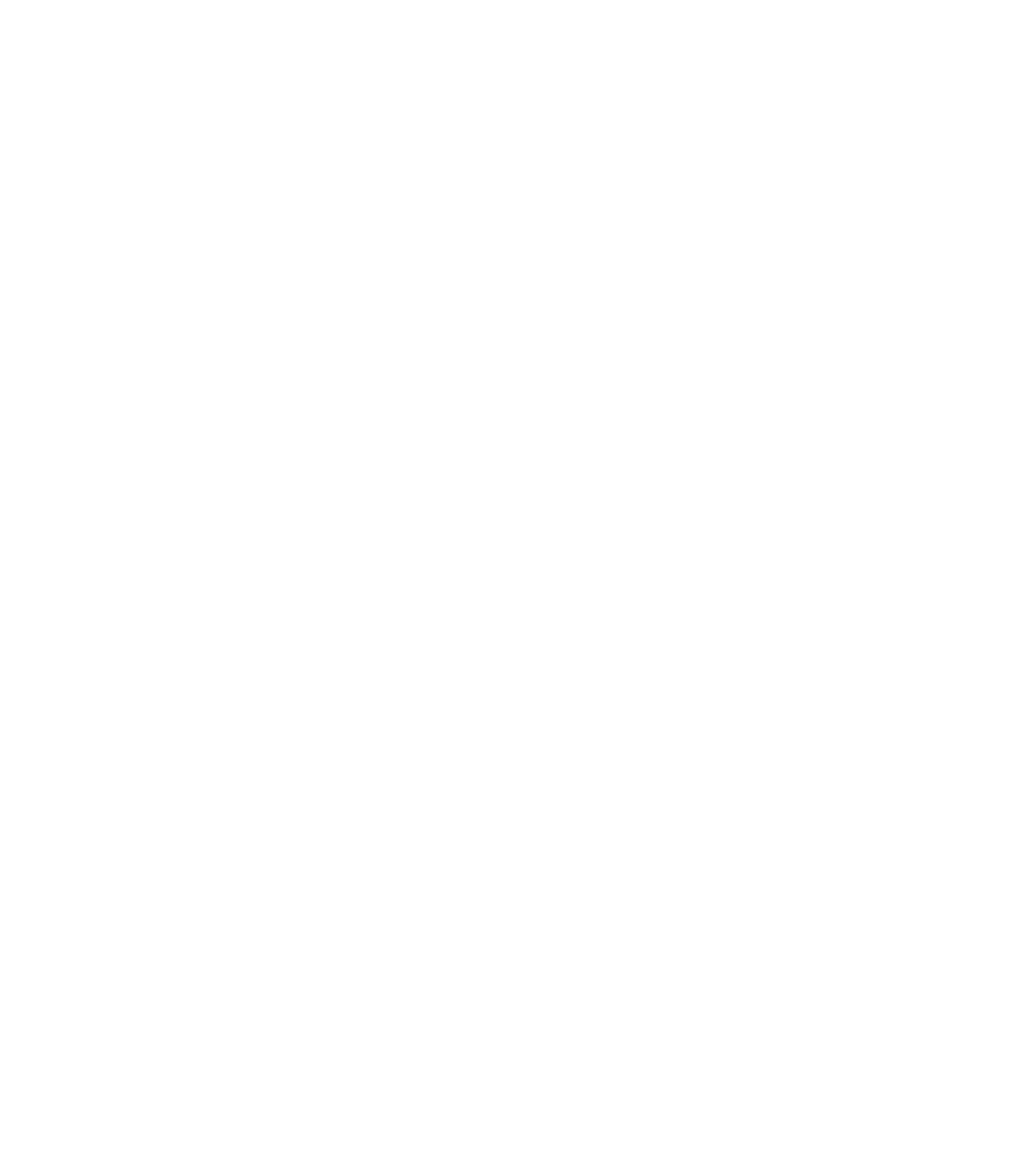
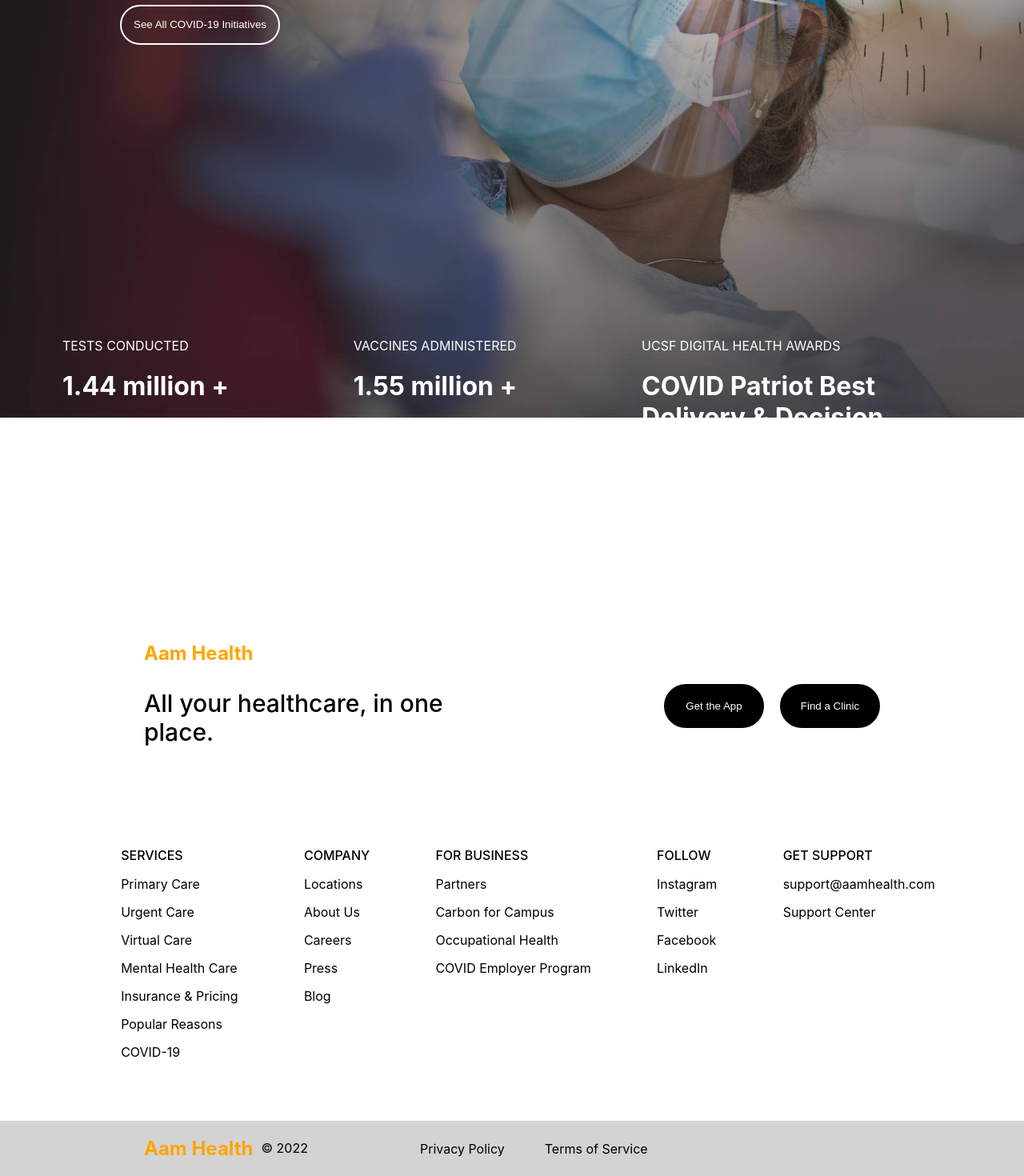
Before and after one commit to prakashkalsariya/aam-health, a Next.js app: page / in a window 1280 px wide. Shown: the part 4224-5694 px from the top of the page at 80% size. Before the commit the page ends 3786 px from the top, so only its background shows below. Built offline with nearby package versions, Linux system fonts and the light colour scheme.

Commit message:
chnages for footer

```diff
--- a/pages/index.tsx
+++ b/pages/index.tsx
@@ -277,7 +277,6 @@
 
               <div className={styles.phone_app_bottom_contain}>
                 <p>
-                  {" "}
                   <span>»</span> Book same-day appointments
                 </p>
                 <p>
@@ -292,6 +291,138 @@
               </div>
             </div>
           </div>
+
+          <div className={styles.covid_container}>
+            <div className={styles.covid_img}>
+              <Image
+                src="/images/covid-img.jpg"
+                alt="app-data"
+                width={2000}
+                height={1500}
+              />
+            </div>
+
+            <div className={styles.covid_contain_container}>
+              <div className={styles.covid_top_contain}>
+                <p>
+                  CAPTAIN NAJERA, LA FIRE DEPT, DODGER STADIUM VACCINATION SITE:
+                </p>
+                <h1>
+                  In order to make this work well, we have a collaborative
+                  effort with Carbon Health... Without them this wouldn’t work.
+                </h1>
+                <button>See All COVID-19 Initiatives</button>
+              </div>
+              <div className={styles.covid_bottom_contain}>
+                <div className={styles.covid_bottom_left}>
+                  <p>TESTS CONDUCTED</p>
+                  <h1>1.44 million +</h1>
+                </div>
+                <div className={styles.covid_bottom_center}>
+                  <p>VACCINES ADMINISTERED</p>
+                  <h1>1.55 million +</h1>
+                </div>
+
+                <div className={styles.covid_bottom_right}>
+                  <p>UCSF DIGITAL HEALTH AWARDS</p>
+                  <h1>COVID Patriot Best Delivery & Decision Support Award</h1>
+                </div>
+              </div>
+            </div>
+          </div>
+
+
+<footer className={styles.footer_container}>
+<div className={styles.footer_top_contain_container}>
+<div className={styles.footer_top_contain_logo}>
+  <h2>Aam Health</h2>
+  <p>All your healthcare,
+in one place.</p>
+
+
+  </div>
+<div  className={styles.footer_top_contain_button}>
+ <button>Get the App</button>
+ <button>Find a Clinic</button>
+
+</div>
+</div>
+
+<div className={styles.footer_center_contain_container}>
+ <div className={styles.footer_center_services}>
+   <p>SERVICES</p>
+<ul>
+<li><Link  href=""><a>Primary Care</a></Link></li>
+<li><Link  href=""><a>Urgent Care</a></Link></li>
+<li><Link  href=""><a>Virtual Care</a></Link></li>
+<li><Link  href=""><a>Mental Health Care</a></Link></li>
+<li><Link  href=""><a>Insurance & Pricing</a></Link></li>
+<li><Link  href=""><a>Popular Reasons</a></Link></li>
+<li><Link  href=""><a>COVID-19</a></Link></li>
+</ul>
+
+ </div>
+ <div className={styles.footer_center_company}>
+   <p>COMPANY</p>
+ <ul>
+
+   <li><Link  href=""><a>Locations</a></Link></li>
+   <li><Link  href=""><a>About Us</a></Link></li>
+   <li><Link  href=""><a>Careers</a></Link></li>
+   <li><Link  href=""><a>Press</a></Link></li>
+   <li><Link  href=""><a>Blog</a></Link></li>
+
+ </ul>
+ </div>
+ <div className={styles.footer_center_for_business}>
+   <p>FOR BUSINESS</p>
+ <ul>
+   <li><Link  href=""><a>Partners</a></Link></li>
+   <li><Link  href=""><a>Carbon for Campus</a></Link></li>
+   <li><Link  href=""><a>Occupational Health</a></Link></li>
+   <li><Link  href=""><a>COVID Employer Program</a></Link></li>
+   </ul>
+ </div>
+ <div className={styles.footer_center_follow}>
+   <p>FOLLOW</p>
+ <ul>
+   <li><Link  href=""><a>Instagram</a></Link></li>
+   <li><Link  href=""><a>Twitter</a></Link></li>
+   <li><Link  href=""><a>Facebook</a></Link></li>
+   <li><Link  href=""><a>LinkedIn</a></Link></li>
+   </ul>
+
+ </div>
+ <div className={styles.footer_center_get_support}>
+ <ul>
+   <p>GET SUPPORT</p>
+   <li><Link  href=""><a>support@aamhealth.com</a></Link></li>
+   <li><Link  href=""><a>Support Center</a></Link></li>
+   </ul>
+ </div>
+</div>
+
+
+<div className={styles.footer_bottom_contain_container}>
+<div className={styles.footer_bottom_logo}>
+<h2>Aam Health</h2>
+<p>© 2022</p>
+  </div>
+
+  <div className={styles.footer_bottom_policy}>
+    <ul>
+      <li><Link href=""><a>Privacy Policy</a></Link></li>
+      <li><Link href=""><a>Terms of Service</a></Link></li>
+    </ul>
+  </div>
+
+</div>
+
+
+</footer>
+
+
+
         </main>
       </div>
     </div>
--- a/styles/Home.module.scss
+++ b/styles/Home.module.scss
@@ -48,6 +48,7 @@
 
 .login_btn button {
   background-color: orange;
+
   border-radius: 30px;
   width: 110px;
   height: 50px;
@@ -759,3 +760,141 @@
     margin-top: 0px;
   }
 }
+
+.covid_img {
+  position: absolute;
+  z-index: -1;
+}
+
+.covid_top_contain {
+  padding: 150px 0px 0px 150px;
+
+  color: white;
+  width: 45%;
+  button {
+    width: 200px;
+    height: 50px;
+    border: 2px solid white;
+    background-color: transparent;
+    border-radius: 30px;
+    color: white;
+  }
+}
+
+.covid_bottom_contain {
+  display: flex;
+  justify-content: space-around;
+  color: white;
+  margin-top: 350px;
+}
+
+.covid_bottom_right {
+  h1 {
+    width: 400px;
+  }
+}
+
+.footer_container {
+  margin-top: 200px;
+}
+
+.footer_top_contain_container {
+  display: flex;
+  justify-content: space-between;
+  align-items: center;
+
+  .footer_top_contain_logo {
+    margin-left: 180px;
+    h2 {
+      color: orange;
+      margin: 0px;
+    }
+    p {
+      font-size: 30px;
+      font-weight: 500;
+      width: 80%;
+    }
+  }
+
+  .footer_top_contain_button {
+    margin-right: 160px;
+
+    button {
+      width: 125px;
+      height: 55px;
+      background-color: black;
+      color: white;
+      border-radius: 30px;
+      border: 2px solid black;
+      margin-right: 20px;
+    }
+  }
+}
+
+.footer_center_contain_container {
+  display: flex;
+  justify-content: space-around;
+  margin: 80px 90px 60px 90px;
+
+  p {
+    padding-left: 40px;
+    font-weight: 500;
+  }
+}
+
+.footer_center_get_support {
+  p {
+    margin-left: -40px;
+  }
+}
+
+.footer_center_contain_container ul li {
+  margin-bottom: 15px;
+}
+
+.footer_center_services ul li a:hover {
+  font-weight: 500;
+}
+.footer_center_company ul li a:hover {
+  font-weight: 500;
+}
+.footer_center_for_business ul li a:hover {
+  font-weight: 500;
+}
+.footer_center_follow ul li a:hover {
+  font-weight: 500;
+}
+.footer_center_get_support ul li a:hover {
+  font-weight: 500;
+}
+
+
+.footer_bottom_contain_container{
+  display: flex;
+  background-color: lightgray;
+
+  .footer_bottom_logo{
+    display: flex;
+    align-items: center;
+    margin: 0px 0px 0px 180px;
+
+    h2{
+      color: orange;
+margin-right: 10px;
+    }
+
+  }
+
+  .footer_bottom_policy{
+    ul{
+      display: flex;
+      margin-left: 50px;
+      align-items: center;
+      margin-top: 25px;
+      a{
+        margin-left: 50px;
+      }
+    }
+  }
+
+}
```
